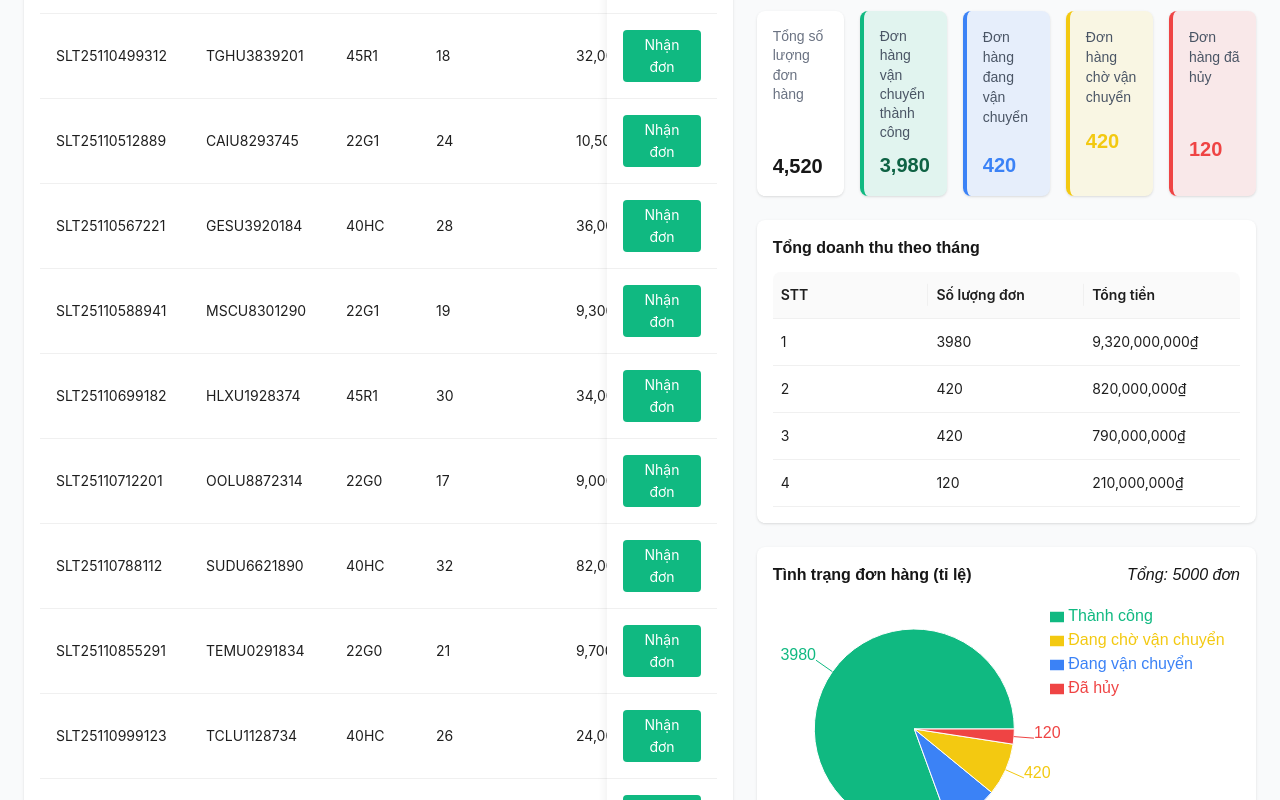
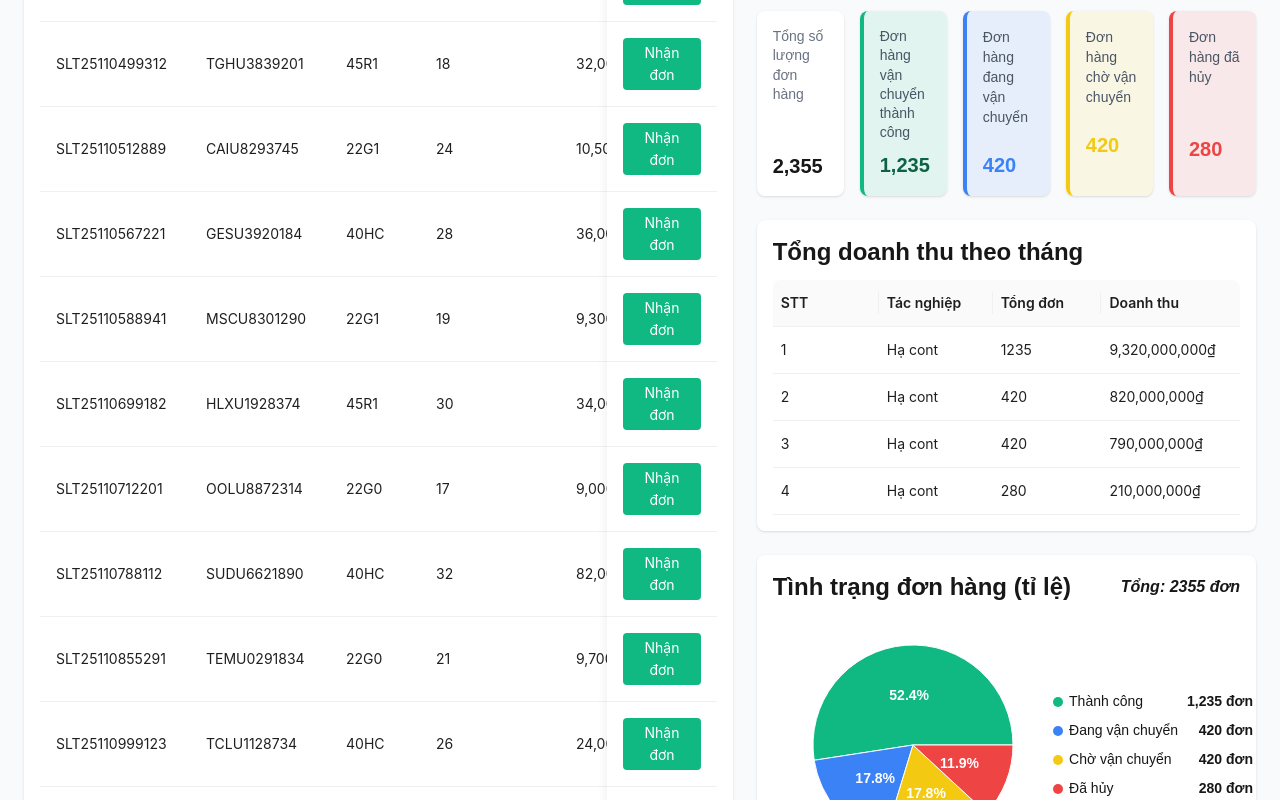
Before and after one commit to Xhoangduy/dashboard, a Next.js app: page / in a window 1280 px wide. Shown: the part 300-1100 px from the top of the page. Built offline with nearby package versions, Linux system fonts and the light colour scheme.

Commit message:
feat: chart, legend

```diff
--- a/src/app/components/NotificationBell.tsx
+++ b/src/app/components/NotificationBell.tsx
@@ -45,7 +45,6 @@ const statusIcon: Record<NotificationStatus, React.ReactElement> = {
   shipping: <CarFilled style={{ color: "#1890ff", fontSize: 22 }} />,
   error: <CloseCircleFilled style={{ color: "#ff4d4f", fontSize: 22 }} />,
 };
-
 
 
 export function NotificationBell() {
--- a/src/app/page.tsx
+++ b/src/app/page.tsx
@@ -1,12 +1,11 @@
 "use client";
 
 import {
-  Tooltip,
-  Legend,
   PieChart,
   Pie,
   Cell,
   ResponsiveContainer,
+  PieLabelRenderProps,
 } from "recharts";
 import { Table, Button } from "antd";
 import type { TableProps } from "antd";
@@ -14,10 +13,10 @@ import { TruckOutlined } from "@ant-design/icons";
 import { NotificationBell } from "@/app/components/NotificationBell";
 
 const pieData = [
-  { name: "Thành công", value: 3980 },
+  { name: "Thành công", value: 1235 },
   { name: "Đang vận chuyển", value: 420 },
-  { name: "Đang chờ vận chuyển", value: 420 },
-  { name: "Đã hủy", value: 120 },
+  { name: "Chờ vận chuyển", value: 420 },
+  { name: "Đã hủy", value: 280 },
 ];
 
 const COLORS = ["#10B981", "#3B82F6", "#F3C911", "#EF4444",];
@@ -43,22 +42,24 @@ type OrderRow = {
 type SummaryRow = {
   key: number;
   index: number;
+  operation: string;
   count: number;
   totalAmount: number;
   color: string;
 };
 
 const summaryData: SummaryRow[] = [
-  { key: 1, index: 1, count: 3980, totalAmount: 9320000000, color: "#10B981" },
-  { key: 2, index: 2, count: 420, totalAmount: 820000000, color: "#3B82F6" },
-  { key: 3, index: 3, count: 420, totalAmount: 790000000, color: "#F3C911" },
-  { key: 4, index: 4, count: 120, totalAmount: 210000000, color: "#EF4444" },
+  { key: 1, index: 1, operation: "Hạ cont", count: 1235, totalAmount: 9320000000, color: "#10B981" },
+  { key: 2, index: 2, operation: "Hạ cont", count: 420, totalAmount: 820000000, color: "#3B82F6" },
+  { key: 3, index: 3, operation: "Hạ cont", count: 420, totalAmount: 790000000, color: "#F3C911" },
+  { key: 4, index: 4, operation: "Hạ cont", count: 280, totalAmount: 210000000, color: "#EF4444" },
 ];
 const summaryColumns: TableProps<SummaryRow>["columns"] = [
   { title: "STT", dataIndex: "index", key: "index", width: 150 },
-  { title: "Số lượng đơn", dataIndex: "count", key: "count", width: 150 },
+  { title: "Tác nghiệp", dataIndex: "operation", key: "operation", width: 150 },
+  { title: "Tổng đơn", dataIndex: "count", key: "count", width: 150 },
   {
-    title: "Tổng tiền",
+    title: "Doanh thu",
     dataIndex: "totalAmount",
     key: "totalAmount",
     render: (v: number) => `${v.toLocaleString()}₫`,
@@ -420,9 +421,85 @@ const data: OrderRow[] = [
     weight: 20,
     amount: 31000000,
   },
-];
+]
+const RADIAN = Math.PI / 180;
 
+const renderCustomizedLabel = (props: PieLabelRenderProps) => {
+  const {
+    cx = 0,
+    cy = 0,
+    midAngle = 0,
+    innerRadius = 0,
+    outerRadius = 0,
+    percent = 0,
+  } = props as Partial<PieLabelRenderProps> & {
+    cx?: number;
+    cy?: number;
+    midAngle?: number;
+    innerRadius?: number;
+    outerRadius?: number;
+    percent?: number;
+  };
 
+  const ir = innerRadius ?? 0;
+  const or = outerRadius ?? 0;
+  const ma = midAngle ?? 0;
+  const cxx = cx ?? 0;
+  const cyy = cy ?? 0;
+  const pct = Number(percent ?? 0);
+
+  const radius = ir + (or - ir) * 0.5;
+  const x = cxx + radius * Math.cos(-ma * RADIAN);
+  const y = cyy + radius * Math.sin(-ma * RADIAN);
+
+  return (
+    <text
+      x={x}
+      y={y}
+      fill="#fff"
+      fontSize={14}
+      fontWeight={600}
+      textAnchor="middle"
+      dominantBaseline="central"
+    >
+      {(pct * 100).toFixed(1)}%
+    </text>
+  );
+};
+
+const renderLegend = () => {
+  return (
+    <div style={{ display: "flex", flexDirection: "column", gap: 8 }}>
+      {pieData.map((item, i) => (
+        <div
+          key={i}
+          style={{
+            display: "flex",
+            width: 200,
+            fontSize: 14,
+            justifyContent: "space-between"
+          }}
+        >
+          <span style={{ display: "flex", alignItems: "center", gap: 6 }}>
+            <span
+              style={{
+                width: 10,
+                height: 10,
+                borderRadius: "50%",
+                backgroundColor: COLORS[i],
+              }}
+            />
+            {item.name}
+          </span>
+
+          <span style={{ fontWeight: 600 }}>
+            {item.value.toLocaleString()} đơn
+          </span>
+        </div>
+      ))}
+    </div>
+  );
+};
 
 export default function TransportDashboardMockup() {
   return (
@@ -456,7 +533,7 @@ export default function TransportDashboardMockup() {
       <main className="grid grid-cols-12 gap-6">
         <section className="col-span-7 space-y-6">
           <div className="p-4 bg-white rounded-lg shadow">
-            <h3 className="font-semibold mb-3">Danh sách đơn hàng cần vận chuyển</h3>
+            <h3 className="font-semibold mb-3 text-2xl">Danh sách đơn hàng cần vận chuyển</h3>
             <Table<OrderRow>
               columns={columns}
               dataSource={data}
@@ -506,12 +583,12 @@ export default function TransportDashboardMockup() {
             <div className="p-4 rounded-lg shadow bg-white">
               <div className="flex flex-col gap-10">
                 <p className="text-sm text-gray-500 min-h-14 leading-snug">Tổng số lượng đơn hàng</p>
-                <p className="text-xl font-semibold mt-2">4,520</p>
+                <p className="text-xl font-semibold mt-2">2,355</p>
               </div>
             </div>
             <div className="p-4 rounded-lg shadow border-l-4 border-[#10B981] bg-[#10B981]/10">
               <p className="text-sm text-gray-600 min-h-14 leading-snug">Đơn hàng vận chuyển thành công</p>
-              <p className="text-xl font-semibold mt-2 text-[#0E6244]">3,980</p>
+              <p className="text-xl font-semibold mt-2 text-[#0E6244]">1,235</p>
             </div>
             <div className="p-4 rounded-lg shadow border-l-4 border-[#3B82F6] bg-[#3B82F6]/10">
               <div className="flex flex-col gap-4">
@@ -520,7 +597,7 @@ export default function TransportDashboardMockup() {
               </div>
             </div>
             <div className="p-4 rounded-lg shadow border-l-4 border-[#F3C911] bg-[#F3C911]/10">
-              <div className="flex flex-col gap-3">
+              <div className="flex flex-col gap-4">
                 <p className="text-sm text-gray-600 min-h-14">Đơn hàng chờ vận chuyển</p>
                 <p className="text-xl font-semibold mt-2 text-[#F3C911]">420</p>
               </div>
@@ -529,12 +606,12 @@ export default function TransportDashboardMockup() {
             <div className="p-4 rounded-lg shadow border-l-4 border-[#EF4444] bg-[#EF4444]/10">
               <div className="flex flex-col gap-10">
                 <p className="text-sm text-gray-600 min-h-14">Đơn hàng đã hủy</p>
-                <p className="text-xl font-semibold mt-2 text-[#EF4444]">120</p>
+                <p className="text-xl font-semibold mt-2 text-[#EF4444]">280</p>
               </div>
             </div>
           </div>
           <div className="p-4 bg-white rounded-lg shadow">
-            <h3 className="font-semibold mb-3">Tổng doanh thu theo tháng</h3>
+            <h3 className="font-semibold text-2xl mb-3">Tổng doanh thu theo tháng</h3>
             <Table<SummaryRow>
               columns={summaryColumns}
               dataSource={summaryData}
@@ -545,22 +622,34 @@ export default function TransportDashboardMockup() {
 
           <div className="col-span-5 p-4 bg-white rounded-lg shadow">
             <div className="flex items-center justify-between mb-3">
-              <h3 className="font-semibold ">Tình trạng đơn hàng (tỉ lệ)</h3>
-              <h3 className="italic">Tổng: 5000 đơn</h3>
+              <h3 className="font-semibold text-2xl ">Tình trạng đơn hàng (tỉ lệ)</h3>
+              <h3 className="italic font-bold">Tổng: 2355 đơn</h3>
             </div>
-            <div style={{ width: "100%", height: 260 }}>
+            <div className="flex items-center justify-between">
+              <div style={{ width: "60%", height: 260 }}>
                 <ResponsiveContainer>
-                <PieChart >
-                  <Pie style={{ zoom: 2 }} data={pieData} dataKey="value" nameKey="name" outerRadius={100} label>
+                  <PieChart>
+                    <Pie
+                      data={pieData}
+                      dataKey="value"
+                      nameKey="name"
+                      outerRadius={100}
+                      label={renderCustomizedLabel}
+                      labelLine={false}
+                    >
                       {pieData.map((entry, index) => (
                         <Cell key={`cell-${index}`} fill={COLORS[index % COLORS.length]} />
                       ))}
                     </Pie>
-                  <Tooltip />
-                  <Legend layout="vertical" verticalAlign="top" align="right" />
                   </PieChart>
                 </ResponsiveContainer>
               </div>
+
+              <div className="w-[40%]">
+                {renderLegend()}
+              </div>
+            </div>
+
           </div>
         </aside>
         <section className="col-span-12">
@@ -571,7 +660,7 @@ export default function TransportDashboardMockup() {
       </main>
 
       <footer className="mt-6 text-sm text-gray-500">
-        Cập nhật lần cuối: 07/11/2025 — Dữ liệu demo
+        Cập nhật lần cuối: 08/11/2025 — Dữ liệu demo
       </footer>
     </div>
   );
```
Lines whose indentation alone changed are shown as unchanged.
